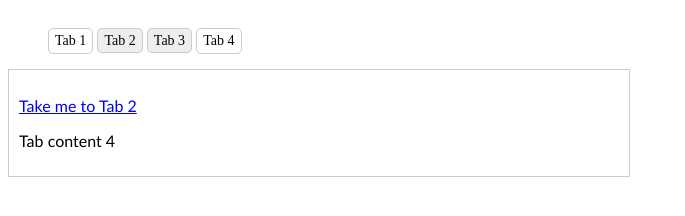
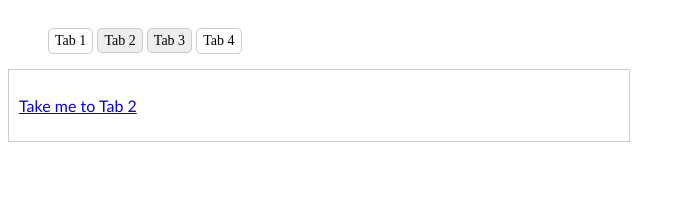
Before and after one commit to carrotscript/code-books, a plain HTML site: page index.html in a window 1280 px wide. Shown: the whole page, without its empty margins (0-685 px from the left). Drawn offline with nearby package versions, Linux system fonts and the light colour scheme.

Commit message:
Update index.html

```diff
--- a/index.html
+++ b/index.html
@@ -100,7 +100,7 @@
         <div id="tab3" class="mtab_content">
             <p>Tab content 3</p>
         </div>
-    <div id="tab4" class="mtab_content" style="display: block;">
+    <div id="tab4" class="mtab_content">
       <p>Tab content 4</p>
         </div>
 
```
